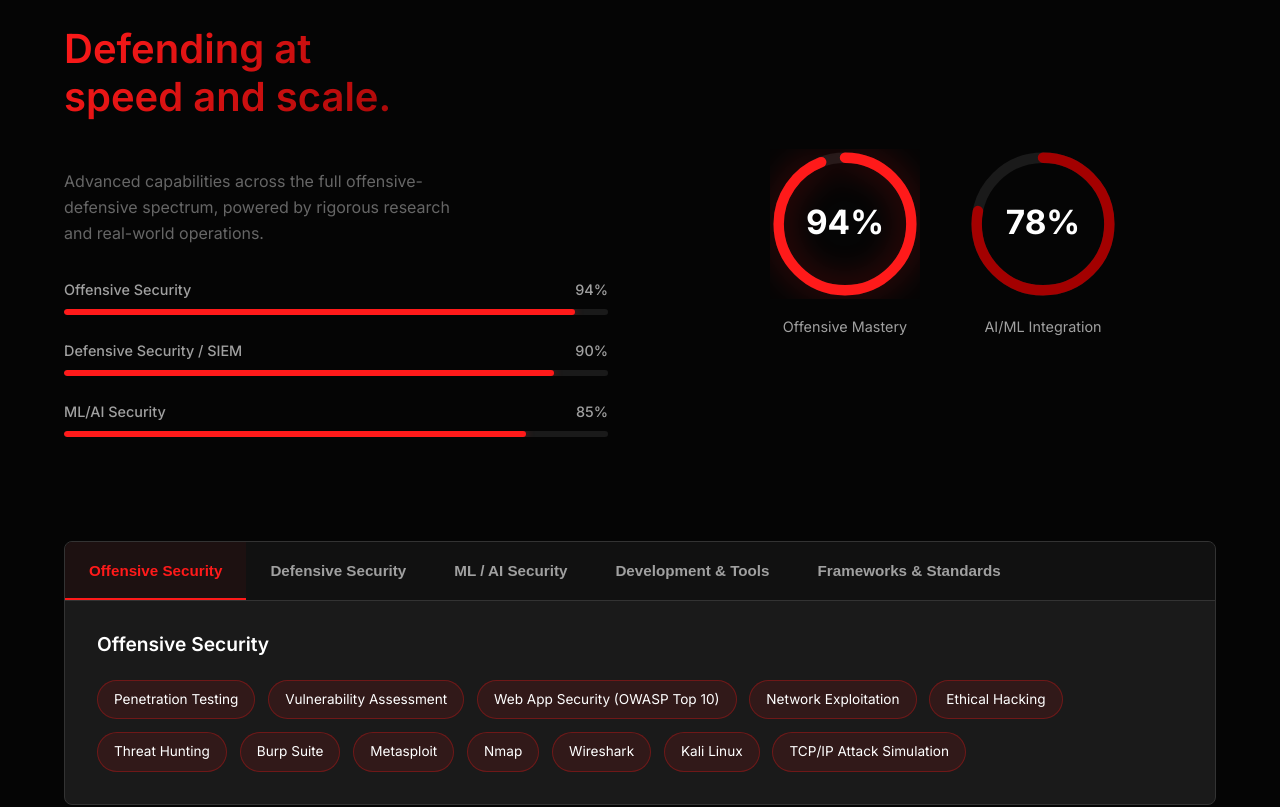
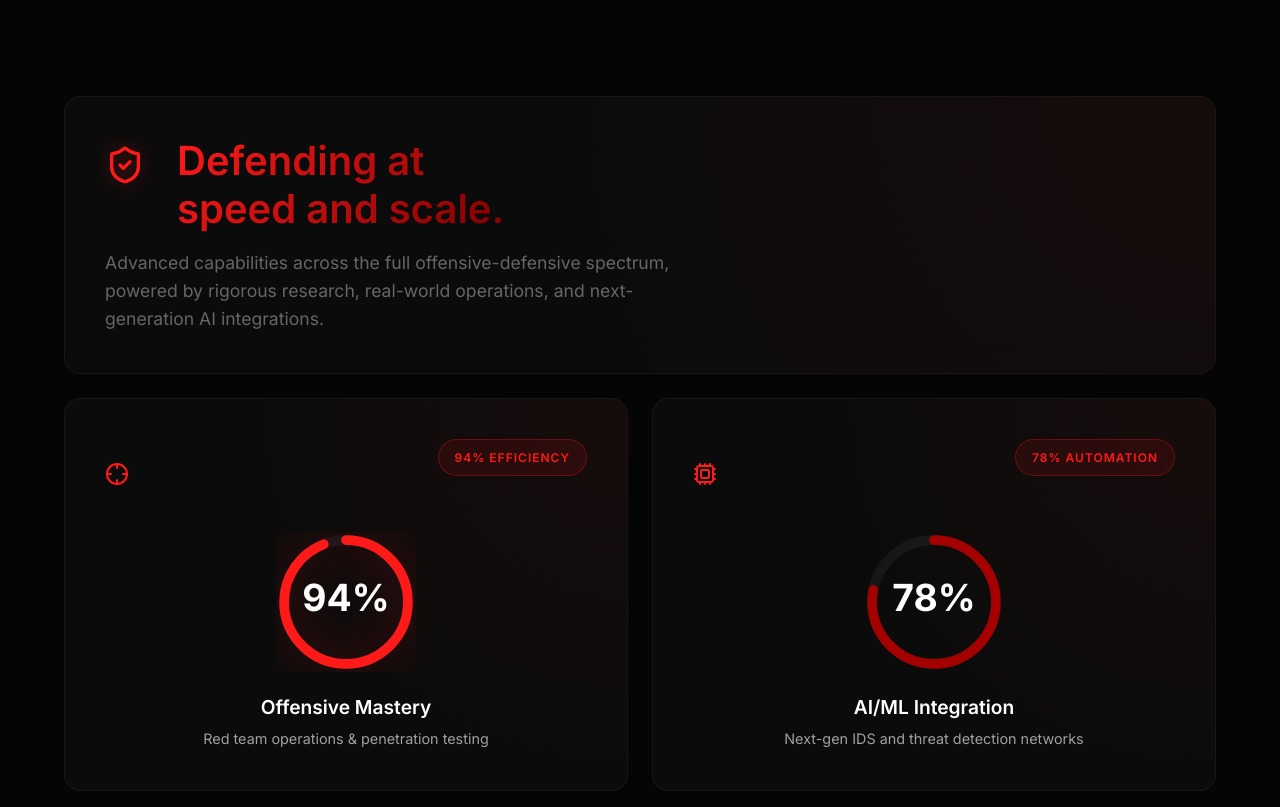
Before and after one commit to hamzahayyat/Hamza-Hayat-Cysec, a React (Vite) app: page / in a window 1280 px wide. Shown: the part 1320-2127 px from the top of the page. Built offline with nearby package versions, Linux system fonts and the light colour scheme.

Commit message:
Redesign Stats section to Bento Box layout and increase avatar size

```diff
--- a/src/components/Hero.css
+++ b/src/components/Hero.css
@@ -54,13 +54,28 @@
 }
 
 .profile-avatar {
-  width: 90px;
-  height: 90px;
+  width: 160px;
+  height: 160px;
   border-radius: 50%;
   border: 2px solid var(--primary-red);
-  box-shadow: 0 0 15px var(--primary-red-glow);
+  box-shadow: 0 0 25px var(--primary-red-glow);
   object-fit: cover;
   flex-shrink: 0;
+  transition: all 0.3s ease;
+}
+
+@media (max-width: 768px) {
+  .profile-avatar {
+    width: 120px;
+    height: 120px;
+  }
+}
+
+@media (max-width: 400px) {
+  .profile-avatar {
+    width: 100px;
+    height: 100px;
+  }
 }
 
 .hero-title {
--- a/src/components/Stats.css
+++ b/src/components/Stats.css
@@ -1,60 +1,89 @@
-.stats-grid {
+/* Bento Grid System */
+.bento-grid {
   display: grid;
-  grid-template-columns: 1fr 1fr;
-  gap: 4rem;
-  align-items: center;
-  margin-bottom: 5rem;
+  grid-template-columns: repeat(12, 1fr);
+  gap: 1.5rem;
+  margin-bottom: 4rem;
 }
 
-.skill-bar {
+.bento-card {
+  background: rgba(15, 15, 15, 0.7);
+  border: 1px solid rgba(255, 255, 255, 0.05);
+  border-radius: 16px;
+  padding: 2.5rem;
+  backdrop-filter: blur(12px);
+  -webkit-backdrop-filter: blur(12px);
+  transition: all 0.4s cubic-bezier(0.175, 0.885, 0.32, 1.275);
+  position: relative;
+  overflow: hidden;
+  display: flex;
+  flex-direction: column;
+}
+
+.bento-card::after {
+  content: '';
+  position: absolute;
+  top: 0;
+  left: 0;
+  width: 100%;
+  height: 100%;
+  background: radial-gradient(circle at top right, rgba(255, 26, 26, 0.05) 0%, rgba(0,0,0,0) 60%);
+  pointer-events: none;
+}
+
+.bento-card:hover {
+  transform: translateY(-8px);
+  border-color: rgba(255, 26, 26, 0.3);
+  box-shadow: 0 15px 35px rgba(0,0,0,0.5), inset 0 0 30px rgba(255, 26, 26, 0.03);
+}
+
+.bento-wide {
+  grid-column: span 12;
+  justify-content: center;
+}
+
+.bento-stat {
+  grid-column: span 6;
+  align-items: center;
+  text-align: center;
+}
+
+.bento-header {
+  display: flex;
+  align-items: flex-start;
+  gap: 2rem;
+}
+
+.bento-icon {
+  color: var(--primary-red);
+  filter: drop-shadow(0 0 10px var(--primary-red-glow));
+  flex-shrink: 0;
+  margin-top: 0.5rem;
+}
+
+.bento-stat-top {
+  display: flex;
+  justify-content: space-between;
+  width: 100%;
+  align-items: center;
   margin-bottom: 1.5rem;
 }
 
-.skill-info {
-  display: flex;
-  justify-content: space-between;
-  margin-bottom: 0.5rem;
-  font-size: 0.9rem;
-  font-weight: 500;
-  color: var(--text-muted);
+.circle-wrapper {
+  width: 140px;
+  margin-bottom: 1.5rem;
 }
 
-.progress-bg {
-  width: 100%;
-  height: 6px;
-  background: var(--surface-color-light);
-  border-radius: 3px;
-  overflow: hidden;
-}
-
-.progress-fill {
-  height: 100%;
-  background: var(--primary-red);
-  box-shadow: 0 0 10px var(--primary-red-glow);
-  border-radius: 3px;
-}
-
-.stats-visuals {
-  display: flex;
-  justify-content: center;
-  gap: 3rem;
-}
-
-.circle-stat {
-  text-align: center;
-  width: 150px;
-}
-
+/* SVG Circular Charts */
 .circular-chart {
   display: block;
   margin: 0 auto;
   max-width: 100%;
-  max-height: 250px;
 }
 
 .circle-bg {
   fill: none;
-  stroke: var(--surface-color-light);
+  stroke: rgba(255,255,255,0.05);
   stroke-width: 2.5;
 }
 
@@ -62,18 +91,16 @@
   fill: none;
   stroke-width: 2.5;
   stroke-linecap: round;
-  animation: progress 1s ease-out forwards;
+  animation: progress 1.5s ease-out forwards;
 }
 
 @keyframes progress {
-  0% {
-    stroke-dasharray: 0 100;
-  }
+  0% { stroke-dasharray: 0 100; }
 }
 
 .circular-chart.red .circle {
   stroke: var(--primary-red);
-  filter: drop-shadow(0 0 4px var(--primary-red-glow));
+  filter: drop-shadow(0 0 6px var(--primary-red-glow));
 }
 
 .circular-chart.dark-red .circle {
@@ -83,34 +110,42 @@
 .percentage {
   fill: white;
   font-family: 'Inter', sans-serif;
-  font-size: 0.5em;
+  font-size: 0.6em;
   font-weight: 700;
   text-anchor: middle;
 }
 
-.stat-label {
-  margin-top: 1rem;
+.stat-info h4 {
+  font-size: 1.2rem;
+  margin-bottom: 0.5rem;
+  color: white;
+}
+
+.stat-info p {
   font-size: 0.9rem;
   color: var(--text-muted);
 }
 
+
 /* Tabbed Interface */
 .skills-tab-container {
-  background: var(--surface-color-light);
+  background: rgba(15, 15, 15, 0.7);
   border: 1px solid var(--border-color);
-  border-radius: 8px;
+  border-radius: 16px;
   overflow: hidden;
+  backdrop-filter: blur(12px);
+  -webkit-backdrop-filter: blur(12px);
 }
 
 .skills-tabs {
   display: flex;
   overflow-x: auto;
-  background: var(--surface-color);
+  background: rgba(10, 10, 10, 0.9);
   border-bottom: 1px solid var(--border-color);
 }
 
 .skills-tabs::-webkit-scrollbar {
-  height: 4px;
+  height: 0px; /* Hide scrollbar for cleaner look */
 }
 
 .skill-tab-btn {
@@ -138,7 +173,7 @@
 }
 
 .skills-content {
-  padding: 2rem;
+  padding: 2.5rem;
   animation: fadeIn 0.4s ease-out;
 }
 
@@ -150,27 +185,67 @@
 .skill-chips {
   display: flex;
   flex-wrap: wrap;
-  gap: 0.8rem;
+  gap: 1rem;
 }
 
 .skill-chip {
-  background: rgba(255, 26, 26, 0.1);
-  color: white;
-  border: 1px solid rgba(255, 26, 26, 0.3);
-  padding: 0.5rem 1rem;
+  background: rgba(255, 26, 26, 0.05);
+  color: var(--text-main);
+  border: 1px solid rgba(255, 26, 26, 0.2);
+  padding: 0.6rem 1.2rem;
   border-radius: 50px;
   font-size: 0.85rem;
   transition: all 0.3s ease;
+  backdrop-filter: blur(5px);
 }
 
 .skill-chip:hover {
   background: var(--primary-red);
-  box-shadow: 0 0 10px var(--primary-red-glow);
-  transform: translateY(-2px);
+  color: white;
+  box-shadow: 0 0 15px var(--primary-red-glow);
+  transform: translateY(-3px) scale(1.05);
+  border-color: var(--primary-red);
+}
+
+/* Strict Mobile Queries for perfect iOS/Android fit */
+@media (max-width: 992px) {
+  .bento-stat {
+    grid-column: span 12;
+  }
 }
 
 @media (max-width: 768px) {
-  .stats-grid {
-    grid-template-columns: 1fr;
+  .bento-header {
+    flex-direction: column;
+    align-items: center;
+    text-align: center;
+    gap: 1rem;
+  }
+
+  .section-title {
+    text-align: center !important;
+    font-size: 2rem !important;
+  }
+
+  .bento-card {
+    padding: 1.5rem;
+  }
+
+  .bento-grid {
+    gap: 1rem;
+  }
+
+  .skills-content {
+    padding: 1.5rem;
   }
 }
+
+@media (max-width: 400px) {
+  .circle-wrapper {
+    width: 120px;
+  }
+  .skill-chip {
+    font-size: 0.8rem;
+    padding: 0.5rem 1rem;
+  }
+}
--- a/src/components/Stats.jsx
+++ b/src/components/Stats.jsx
@@ -1,5 +1,6 @@
 import React, { useState } from 'react';
 import { skills } from '../data';
+import { ShieldCheck, Crosshair, Cpu } from 'lucide-react';
 import './Stats.css';
 
 const Stats = () => {
@@ -8,83 +9,66 @@ const Stats = () => {
   return (
     <section className="section stats-section" id="skills">
       <div className="container">
-        <div className="stats-grid">
-          <div className="stats-text">
-            <h2 className="section-title" style={{ textAlign: 'left' }}>
-              Defending at <br/> speed and scale.
-            </h2>
-            <p style={{ color: 'var(--text-dark)', marginBottom: '2rem', maxWidth: '400px' }}>
-              Advanced capabilities across the full offensive-defensive spectrum, powered by rigorous research and real-world operations.
+
+        {/* Bento Box Layout */}
+        <div className="bento-grid">
+
+          <div className="bento-card bento-wide">
+            <div className="bento-header">
+              <ShieldCheck size={40} className="bento-icon" />
+              <h2 className="section-title" style={{ textAlign: 'left', marginBottom: '1rem', fontSize: '2.5rem' }}>
+                Defending at <br/> speed and scale.
+              </h2>
+            </div>
+            <p style={{ color: 'var(--text-dark)', maxWidth: '600px', fontSize: '1.1rem' }}>
+              Advanced capabilities across the full offensive-defensive spectrum, powered by rigorous research, real-world operations, and next-generation AI integrations.
             </p>
+          </div>
 
-            <div className="skill-bars">
-              <div className="skill-bar">
-                <div className="skill-info">
-                  <span>Offensive Security</span>
-                  <span>94%</span>
-                </div>
-                <div className="progress-bg">
-                  <div className="progress-fill" style={{ width: '94%' }}></div>
-                </div>
-              </div>
-              <div className="skill-bar">
-                <div className="skill-info">
-                  <span>Defensive Security / SIEM</span>
-                  <span>90%</span>
-                </div>
-                <div className="progress-bg">
-                  <div className="progress-fill" style={{ width: '90%' }}></div>
-                </div>
-              </div>
-              <div className="skill-bar">
-                <div className="skill-info">
-                  <span>ML/AI Security</span>
-                  <span>85%</span>
-                </div>
-                <div className="progress-bg">
-                  <div className="progress-fill" style={{ width: '85%' }}></div>
-                </div>
-              </div>
+          <div className="bento-card bento-stat">
+            <div className="bento-stat-top">
+              <Crosshair size={24} className="text-red" />
+              <span className="badge">94% EFFICIENCY</span>
+            </div>
+            <div className="circle-wrapper">
+              <svg viewBox="0 0 36 36" className="circular-chart red">
+                <path className="circle-bg"
+                  d="M18 2.0845 a 15.9155 15.9155 0 0 1 0 31.831 a 15.9155 15.9155 0 0 1 0 -31.831"
+                />
+                <path className="circle" strokeDasharray="94, 100"
+                  d="M18 2.0845 a 15.9155 15.9155 0 0 1 0 31.831 a 15.9155 15.9155 0 0 1 0 -31.831"
+                />
+                <text x="18" y="20.35" className="percentage">94%</text>
+              </svg>
+            </div>
+            <div className="stat-info">
+              <h4>Offensive Mastery</h4>
+              <p>Red team operations & penetration testing</p>
             </div>
           </div>
 
-          <div className="stats-visuals">
-            <div className="circle-stat">
-              <svg viewBox="0 0 36 36" className="circular-chart red">
-                <path className="circle-bg"
-                  d="M18 2.0845
-                    a 15.9155 15.9155 0 0 1 0 31.831
-                    a 15.9155 15.9155 0 0 1 0 -31.831"
-                />
-                <path className="circle"
-                  strokeDasharray="94, 100"
-                  d="M18 2.0845
-                    a 15.9155 15.9155 0 0 1 0 31.831
-                    a 15.9155 15.9155 0 0 1 0 -31.831"
-                />
-                <text x="18" y="20.35" className="percentage">94%</text>
-              </svg>
-              <div className="stat-label">Offensive Mastery</div>
+          <div className="bento-card bento-stat">
+            <div className="bento-stat-top">
+              <Cpu size={24} className="text-red" />
+              <span className="badge">78% AUTOMATION</span>
             </div>
-
-            <div className="circle-stat">
+            <div className="circle-wrapper">
               <svg viewBox="0 0 36 36" className="circular-chart dark-red">
                 <path className="circle-bg"
-                  d="M18 2.0845
-                    a 15.9155 15.9155 0 0 1 0 31.831
-                    a 15.9155 15.9155 0 0 1 0 -31.831"
+                  d="M18 2.0845 a 15.9155 15.9155 0 0 1 0 31.831 a 15.9155 15.9155 0 0 1 0 -31.831"
                 />
-                <path className="circle"
-                  strokeDasharray="78, 100"
-                  d="M18 2.0845
-                    a 15.9155 15.9155 0 0 1 0 31.831
-                    a 15.9155 15.9155 0 0 1 0 -31.831"
+                <path className="circle" strokeDasharray="78, 100"
+                  d="M18 2.0845 a 15.9155 15.9155 0 0 1 0 31.831 a 15.9155 15.9155 0 0 1 0 -31.831"
                 />
                 <text x="18" y="20.35" className="percentage">78%</text>
               </svg>
-              <div className="stat-label">AI/ML Integration</div>
+            </div>
+            <div className="stat-info">
+              <h4>AI/ML Integration</h4>
+              <p>Next-gen IDS and threat detection networks</p>
             </div>
           </div>
+
         </div>
 
         {/* Tabbed Skills UI */}
@@ -103,7 +87,7 @@ const Stats = () => {
 
           <div className="skills-content">
             <h3 style={{ color: 'white', marginBottom: '1.5rem', fontSize: '1.2rem' }}>
-              {skills[activeTab].category}
+              {skills[activeTab].category} Stack
             </h3>
             <div className="skill-chips">
               {skills[activeTab].items.split(', ').map((item, i) => (
@@ -114,6 +98,7 @@ const Stats = () => {
             </div>
           </div>
         </div>
+
       </div>
     </section>
   );
```
